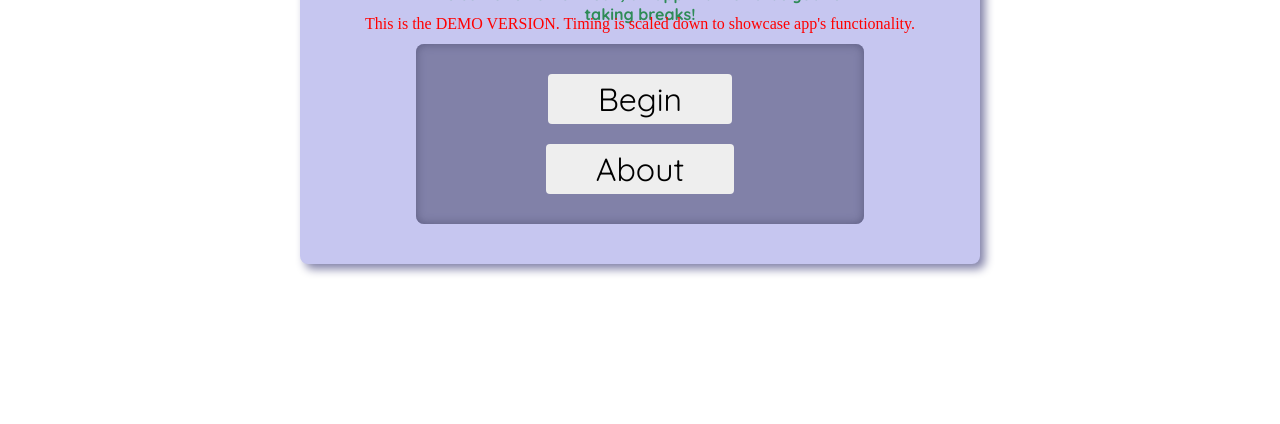
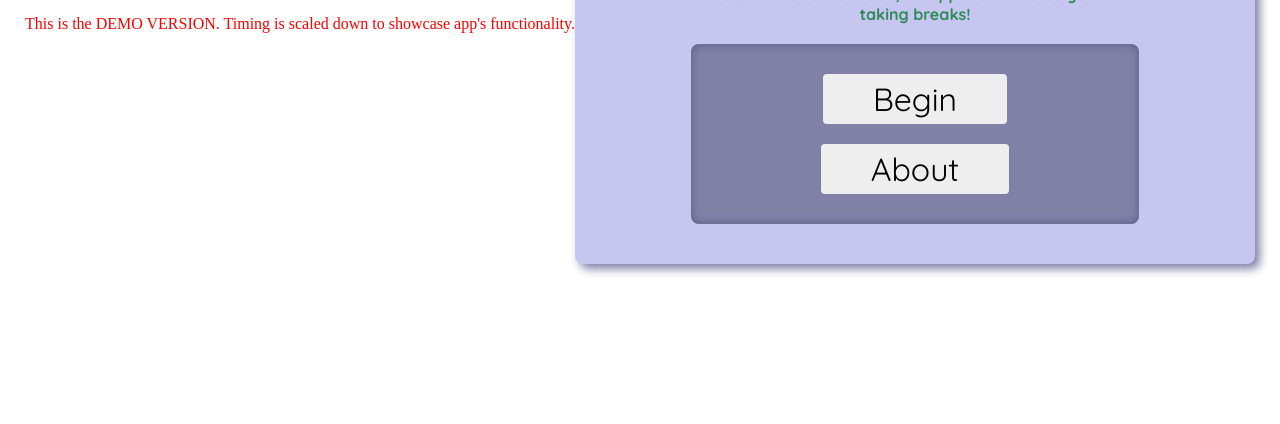
Before and after one commit to ClaudiaSuccar/tomobreak-demo, a plain HTML site: page index.html in a window 1280 px wide. Shown: the part 376-800 px from the top of the page. Drawn offline with Linux system fonts and the light colour scheme.

Commit message:
Update index.html

```diff
--- a/index.html
+++ b/index.html
@@ -14,7 +14,7 @@
     <audio src="./content/success.mp3" id="successAlert"></audio>
     <audio src="./content/fail.mp3" id="failAlert"></audio>
     <audio src="./content/pop.mp3" id="popNoise"></audio>
-    <p style="color: red; position: absolute;">This is the DEMO VERSION. Timing is scaled down to showcase app's functionality.</p>
+    <p style="color: red;">This is the DEMO VERSION. Timing is scaled down to showcase app's functionality.</p>
     <div id="main-ctn">
         <div id="title-ctn">
             <img id="icon" src="./content/tomato.svg" alt="tomato">
```
